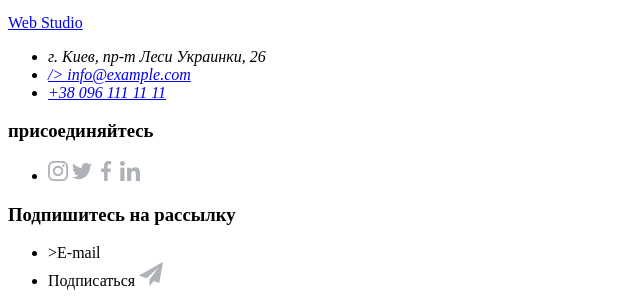
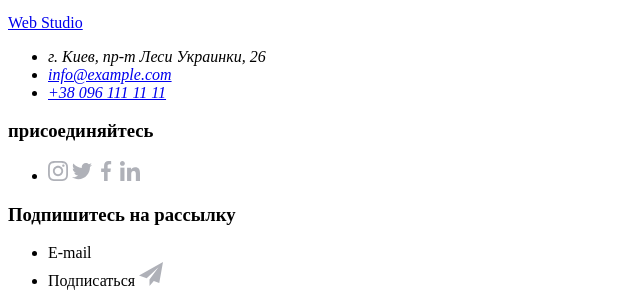
Before and after one commit to IMykola/goit-markup-hw-01, a plain HTML site: page index.html in a window 1280 px wide. Shown: the part 3731-4034 px from the top of the page, 0-640 px from the left. Drawn offline with Linux system fonts and the light colour scheme.

Commit message:
Finish3
підчистив за собою :)

```diff
--- a/index.html
+++ b/index.html
@@ -214,7 +214,7 @@
       <address>
         <ul>
           <li>г. Киев, пр-т Леси Украинки, 26</li>
-          <li><a href="mailto:info@example.com">/> info@example.com </a></li>
+          <li><a href="mailto:info@example.com">info@example.com </a></li>
           <li>
             <a href="tel:+380961111111">
               +38 096 111 11 11
@@ -239,7 +239,7 @@
       </ul>
       <h3>Подпишитесь на рассылку</h3>
       <ul>
-        <li>>E-mail</li>
+        <li>E-mail</li>
         <li>
           Подписаться
           <a href="">
```
Also changed, not shown: images/instagram.jpg (deleted), images/twitter.jpg (deleted).
